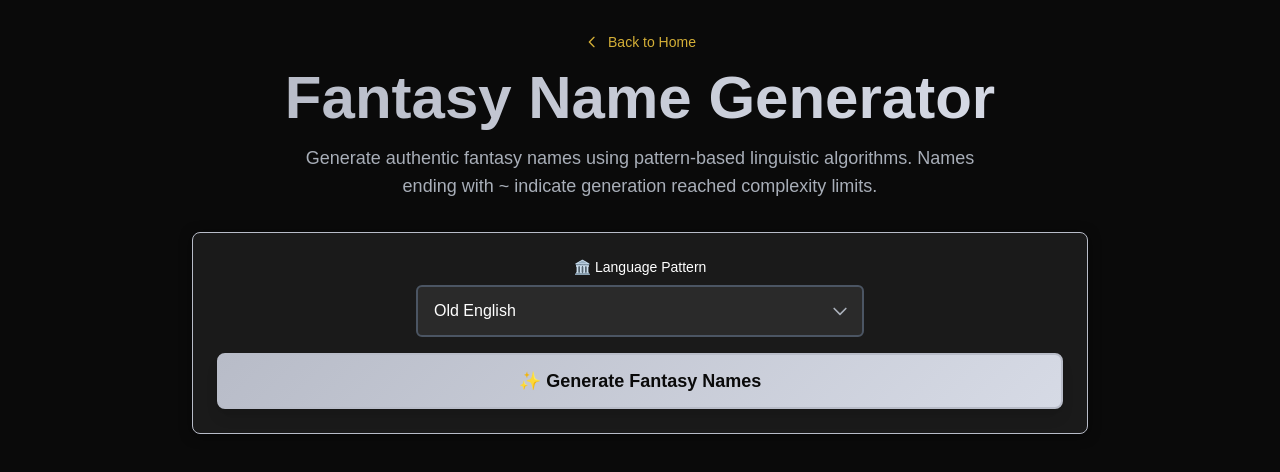
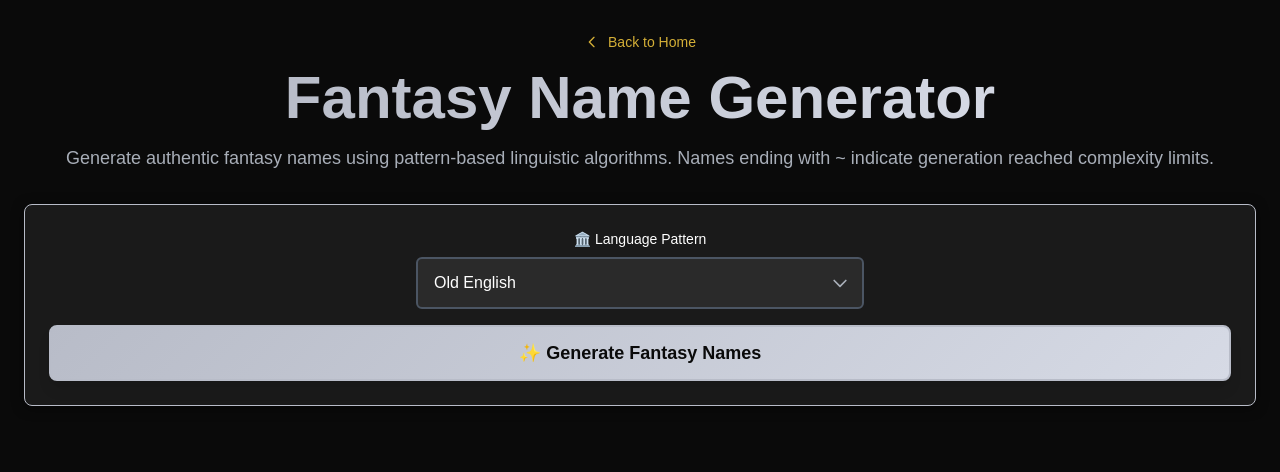
Before and after one commit to amsilva97/typicalpanda.com, a Next.js app: page /name-generator in a window 1280 px wide. Shown: the top 472 px of the page. Built offline with nearby package versions, Linux system fonts and the light colour scheme.

Commit message:
refactor: simplify layout structure in NameAnalyzer and NameGenerator components for improved readability

```diff
--- a/src/app/name-analyzer/page.tsx
+++ b/src/app/name-analyzer/page.tsx
@@ -5,7 +5,6 @@
 import Link from 'next/link';
 import { analyzeName } from '../lib/patterns/analyzer';
 import { generateNameVariations, NameVariation } from '../lib/patterns/regeneration';
-import { getLanguageDefinition } from '../lib/patterns/core';
 import { getSupportedLanguages } from '../lib/patterns/core';
 import { SupportedLanguage } from '../lib/patterns/core';
 
@@ -46,7 +45,7 @@
 
   return (
     <div className="min-h-screen panda-bg-primary">
-      <div className="container mx-auto px-6 py-8 max-w-7xl">
+      <div className="px-6 py-8">
         <div className="text-center mb-8">
           <Link
             href="/"
@@ -113,10 +112,11 @@
               </button>
             </div>
           </div>
+        </div>
 
         {/* Results Section */}
         {analysisResults.length > 0 && (
-            <div className="w-full mt-8">
+          <div className="w-full">
             <div className="panda-card p-6">
               <h3 className="text-xl font-bold panda-text-primary mb-4">
                 Analysis Results for "{inputName}"
@@ -150,7 +150,7 @@
                         <h4 className="text-lg font-semibold panda-text-primary mb-3">
                           Generated Variations
                         </h4>
-                          <div className="grid md:grid-cols-2 lg:grid-cols-3 gap-3">
+                        <div className="grid md:grid-cols-2 lg:grid-cols-3 xl:grid-cols-4 gap-3">
                           {nameVariations[index].map((variation, varIndex) => (
                             <div
                               key={varIndex}
@@ -215,6 +215,5 @@
         )}
       </div>
     </div>
-    </div>
   );
 }
--- a/src/app/name-generator/page.tsx
+++ b/src/app/name-generator/page.tsx
@@ -61,7 +61,7 @@
 
   return (
     <div className="min-h-screen panda-bg-primary">
-      <div className="container mx-auto px-6 py-8">
+      <div className="px-6 py-8">
         {/* Header */}
         <div className="text-center mb-8">
           <Link
@@ -79,12 +79,12 @@
               Fantasy Name Generator
             </span>
           </h1>
-          <p className="text-lg panda-text-secondary max-w-2xl mx-auto">
+          <p className="text-lg panda-text-secondary">
             Generate authentic fantasy names using pattern-based linguistic algorithms. Names ending with ~ indicate generation reached complexity limits.
           </p>
         </div>
 
-        <div className="max-w-4xl mx-auto">
+        <div>
           {/* Controls */}
           <div className="panda-card p-6 mb-6">
             <div className="mb-4">
```
Lines whose indentation alone changed are shown as unchanged.
